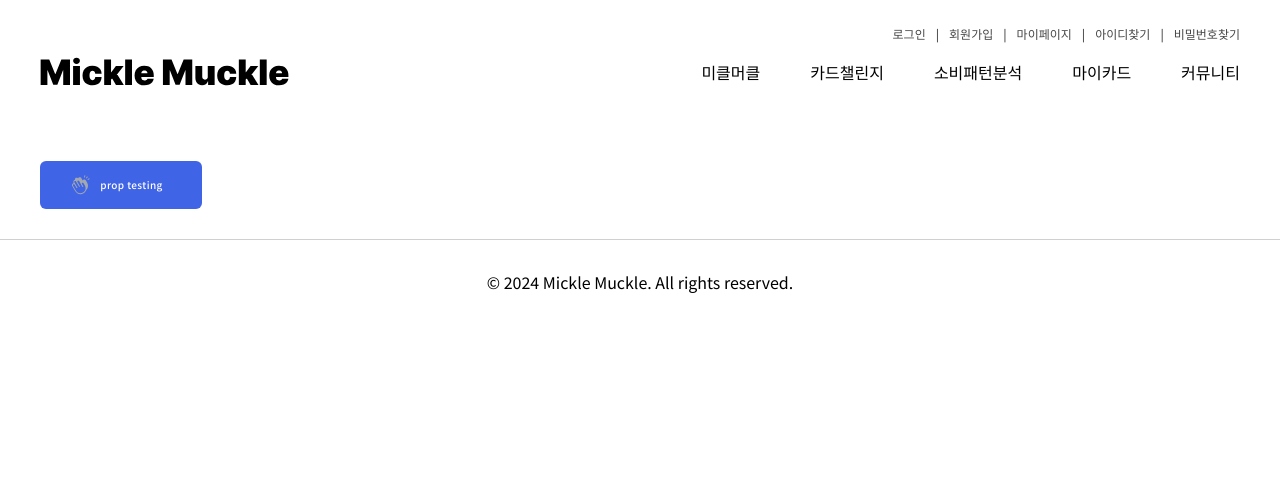
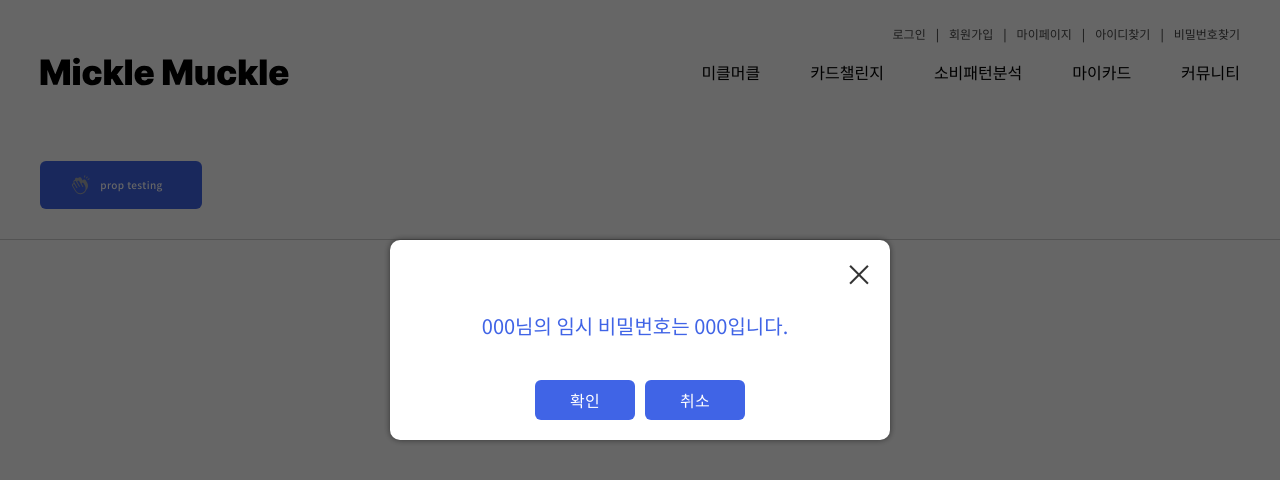
Before and after one commit to Hyukjoo-Lee/yono-main, a React (Create React App) app in the folder app-frontend/: page / in a window 1280 px wide. Shown: the top 480 px of the page. Built offline with nearby package versions, Linux system fonts and the light colour scheme.

Commit message:
다이어로그 구현

```diff
--- a/app-frontend/src/common/CommonDialog.js
+++ b/app-frontend/src/common/CommonDialog.js
@@ -11,7 +11,7 @@ const DialogOverlay = styled.div`
   bottom: 0;
   right: 0;
   background-color: rgba(0, 0, 0, 0.6);
-  z-index: 999;
+  z-index: 998;
 `;
 
 const DialogWrapper = styled.div`
@@ -19,11 +19,11 @@ const DialogWrapper = styled.div`
   justify-content: center;
   align-items: flex-start;
   position: fixed;
-  top: 40%;
+  top: 30%;
   left: 0;
   right: 0;
   bottom: 0;
-  z-index: 1000; /* 다이어로그가 배경 위에 표시되도록 */
+  z-index: 999; /* 다이어로그가 배경 위에 표시되도록 */
 `;
 
 const DialogInner = styled.div`
@@ -36,10 +36,19 @@ const DialogInner = styled.div`
   height: ${(props) => (props.height ? props.height : "500px")};
   max-width: 500px;
   max-height: 500px;
-
   margin: 0 auto;
   padding: 40px 20px;
+`;
 
+const ContentWrapper = styled.div`
+  display: flex;
+  justify-content: center;
+  flex-direction: column;
+  align-items: center;
+  width: ${(props) => (props.$Contentwidth ? props.$Contentwidth : "460px")};
+  height: ${(props) => (props.$Contentheight ? props.$Contentheight : "400px")};
+  font-size: ${(props) => (props.fontSize ? props.fontSize : "28px")};
+  color: ${(props) => (props.color ? props.color : props.theme.color.blue)};
 `;
 
 const CloseButton = styled.button`
@@ -48,38 +57,62 @@ const CloseButton = styled.button`
   right: 10px;
   background: transparent;
   border: none;
-  font-size: 24px;
+  font-size: 30px;
   cursor: pointer;
   color: #333;
   &:hover {
     color: blue;
   }
 `;
-function Dialog({ className, $visible, content="내용을 입력하세요" }) {
+const CommonDialog = (props) => {
+  const {
+    className,
+    $visible,
+    content = "내용입력", //들어갈 내용 초기값
+    width,
+    height,
+    fontSize,
+    color,
+    $Contentwidth,
+    $Contentheight,
+    text1="확인",
+    text2="취소",
+    width1="100px",
+    width2="100px"
+
+  } = props;
   return (
     <div>
-      <DialogOverlay  $visible={$visible} />
-      <DialogWrapper className={className} tabIndex="-1" $visible={$visible} >
-        <DialogInner tabIndex="0">
-        <CloseButton>×</CloseButton>
+      <DialogOverlay $visible={$visible} />
+      <DialogWrapper className={className} tabIndex="-1" $visible={$visible}>
+        <DialogInner tabIndex="0" width={width} height={height}>
+          <ContentWrapper
+            fontSize={fontSize}
+            color={color}
+            $Contentwidth={$Contentwidth}
+            $Contentheight={$Contentheight}
+          >
+            {content}
+          </ContentWrapper>
 
-          <div>{content }</div>
+          <CloseButton>×</CloseButton>
           <div
             style={{
               display: "flex",
               position: "absolute",
-              bottom: "20px",
+              bottom: "10%",
               left: "50%",
               transform: "translateX(-50%)",
               gap: "10px",
+              zIndex: "1001",
             }}
           >
-            <CustomButton text="확인" width="100px" height="40px" />
-            <CustomButton text="취소" width="100px" height="40px" />
+            <CustomButton text={text1} width={width1} height="40px" />
+            <CustomButton text={text2} width={width2} height="40px" />
           </div>
         </DialogInner>
       </DialogWrapper>
     </div>
   );
-}
-export default Dialog;
+};
+export default CommonDialog;
--- a/app-frontend/src/pages/MainPage.js
+++ b/app-frontend/src/pages/MainPage.js
@@ -1,7 +1,7 @@
 import { ReactComponent as HandsClapping } from "../assets/images/HandsClapping.svg";
 import CustomButton from "../common/CommonButton";
+import AlarmPw1 from "../pages/auth/AlarmPw1";
 import CommonRoot from "../common/CommonRoot";
-
 export function MainPage() {
   return (
     <CommonRoot>
@@ -11,6 +11,7 @@ export function MainPage() {
         text="prop testing"
         fontSize="10px"
       />
+      <AlarmPw1/>
     </CommonRoot>
   );
 }
--- /dev/null
+++ b/app-frontend/src/pages/auth/AlarmPw1.js
@@ -0,0 +1,21 @@
+import CommonDialog from "../../common/CommonDialog";
+import CustomButton from "../../common/CommonButton";
+export function AlarmPw1() {
+  return (
+    <div>
+
+      <CommonDialog
+       $visible={true}
+       width="500px"
+       height="200px"
+       text2="취소"
+       width1="100px"
+       content="000님의 임시 비밀번호는 000입니다."
+       $Contentwidth="450px"
+       $Contentheight="90px"
+       fontSize="20px"
+       />
+   </div>
+  );
+}
+export default AlarmPw1;
```
Also changed, not shown: app-frontend/src/pages/auth/AlarmChangePw.js (added, +20 -0 lines), app-frontend/src/pages/auth/AlarmID.js (added, +21 -0 lines), app-frontend/src/pages/auth/ChangePw.js (added, +22 -0 lines), app-frontend/src/pages/auth/SuccessLogin.js (added, +20 -0 lines).
